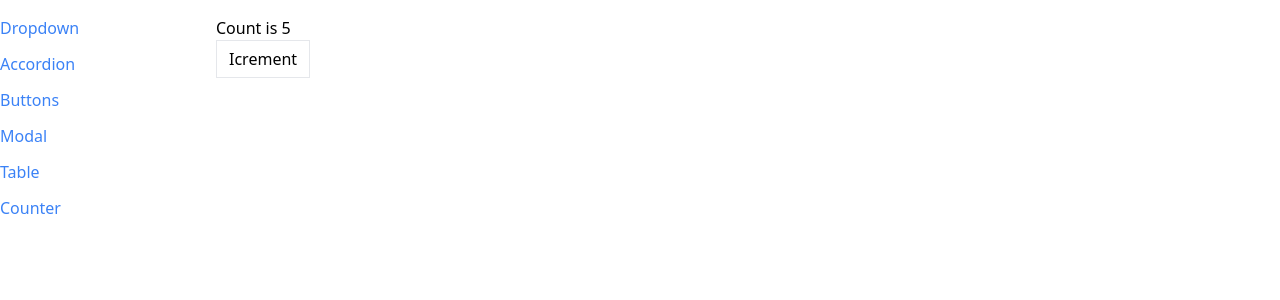
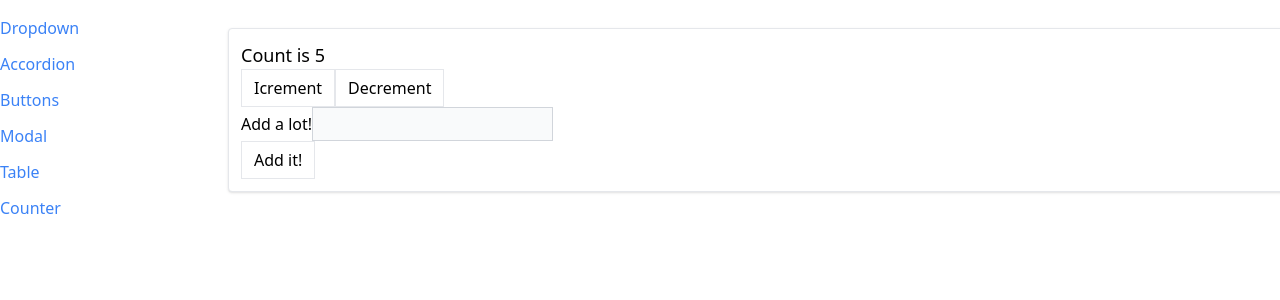
Before and after one commit to Scharif47/myui, a React (Create React App) app: page /counter in a window 1280 px wide. Shown: the top 300 px of the page. Built offline with nearby package versions, Linux system fonts and the light colour scheme.

Commit message:
form added to counter

```diff
--- a/src/pages/CounterPage.js
+++ b/src/pages/CounterPage.js
@@ -1,13 +1,51 @@
+import { useState } from "react";
 import Button from "../components/Button";
-import useCounter from "../hooks/useCounter";
+import Panel from "../components/Panel";
 
 function CounterPage({ initialCount }) {
-  const { count, increment } = useCounter(initialCount);
+  const [count, setCount] = useState(initialCount);
+  const [valueToAdd, setValueToAdd] = useState(0);
+
+  const increment = () => {
+    setCount(count + 1);
+  };
+
+  const decrement = () => {
+    setCount(count - 1);
+  };
+
+  const handleChange = (event) => {
+    const value = parseInt(event.target.value) || 0;
+
+    setValueToAdd(value);
+  };
+
+  const handleSubmit = (event) => {
+    event.preventDefault();
+
+    setCount(count + valueToAdd);
+    setValueToAdd(0);
+  };
+
   return (
-    <div>
-      <h1>Count is {count}</h1>
-      <Button onClick={increment}>Icrement</Button>
-    </div>
+    <Panel className="m-3">
+      <h1 className="text-lg">Count is {count}</h1>
+      <div className="flex flex-row">
+        <Button onClick={increment}>Icrement</Button>
+        <Button onClick={decrement}>Decrement</Button>
+      </div>
+
+      <form onSubmit={handleSubmit}>
+        <label>Add a lot!</label>
+        <input
+          value={valueToAdd || ""}
+          onChange={handleChange}
+          type="number"
+          className="p-1 bg-gray-50 border border-gray-300"
+        />
+        <Button>Add it!</Button>
+      </form>
+    </Panel>
   );
 }
 
```
